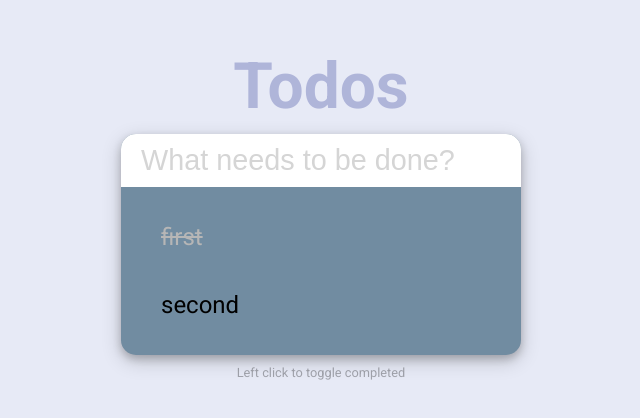
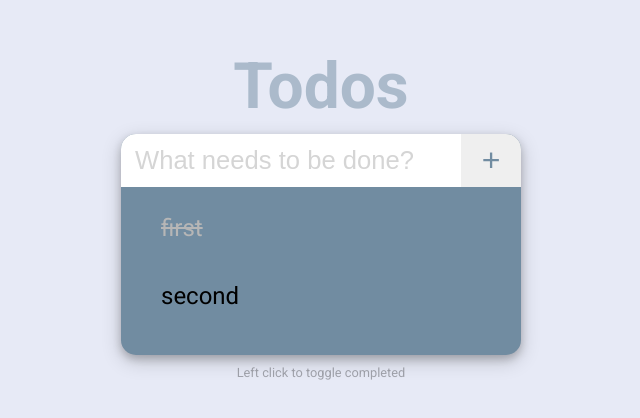
Before and after one commit to olejjj/To-Do-App, a plain HTML site: page index.html in a window 1280 px wide. Shown: the part 186-604 px from the top of the page, without its empty margins (319-959 px from the left). Drawn offline with Linux system fonts and the light colour scheme.

Commit message:
add button

```diff
--- a/index.html
+++ b/index.html
@@ -9,8 +9,11 @@
 <body>
     <h1>Todos</h1>
     <form id="form">
-        <input type="text" id="input" class="input" placeholder="What needs to be done?"
-                   autocomplete="off">
+        <div class="container">
+            <input type="text" id="input" class="input" placeholder="What needs to be done?"
+                       autocomplete="off">
+            <button type="button">+</button>
+        </div>
         <ul class="todos" id="todos">
             <li class="completed">first</li>
             <li>second</li>
--- a/style.css
+++ b/style.css
@@ -17,10 +17,10 @@ body {
 
 
 h1 {
-    color: #a2a8d3;
+    color: #718ca1;
     font-size: 4rem;
     margin: 10px;
-    opacity: 0.8;
+    opacity: 0.5;
 }
 
 form {
@@ -33,16 +33,32 @@ form {
 
 .input {
     border: none;
-    border-radius: 15px 15px 0 0;
+    border-radius: 15px 0 0 0;
     width: 100%;
     margin: 0 0 10px;
-    font-size: 1.8rem;
-    padding: 10px 20px;
+    font-size: 1.6rem;
+    padding: 7px 14px;
     display: block;
+    height: 100%;
 }
+
+.container {
+    display: grid;
+    grid-template-columns: 85% 15%;
+    height: 20%;
+}
+
+.container button {
+    border: none;
+    border-radius: 0 15px 0 0;
+    cursor: pointer;
+    height: 100%;
+    font-size: 2em;
+    color: #718ca1;
 
 
 
+}
 
 input:focus {
     outline: none;
```
